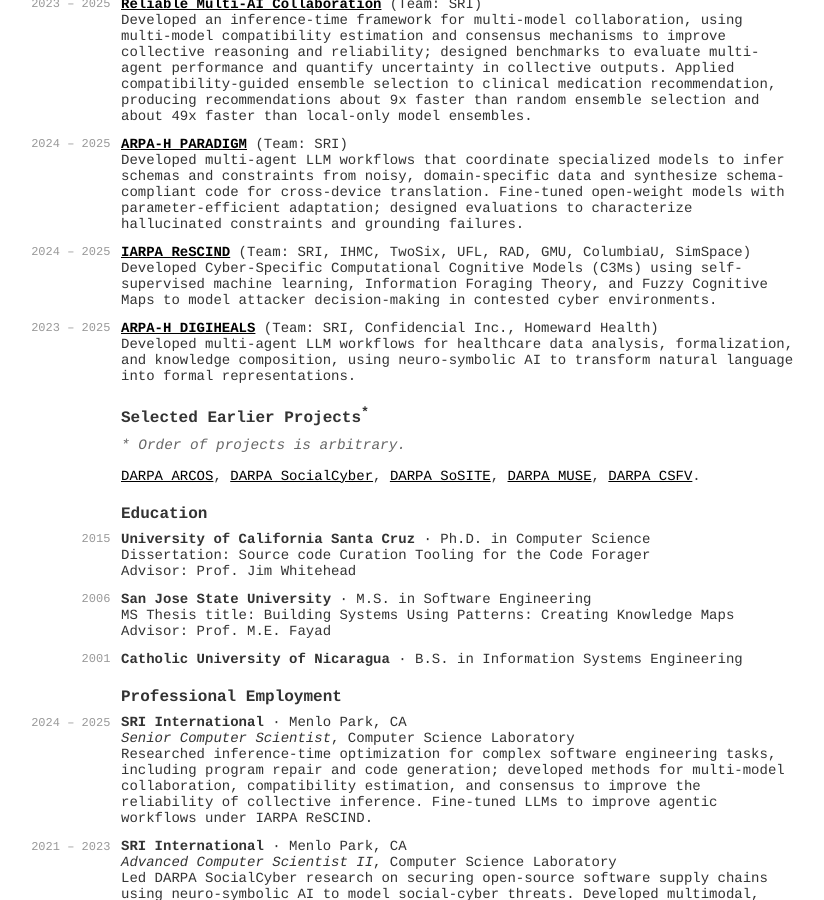
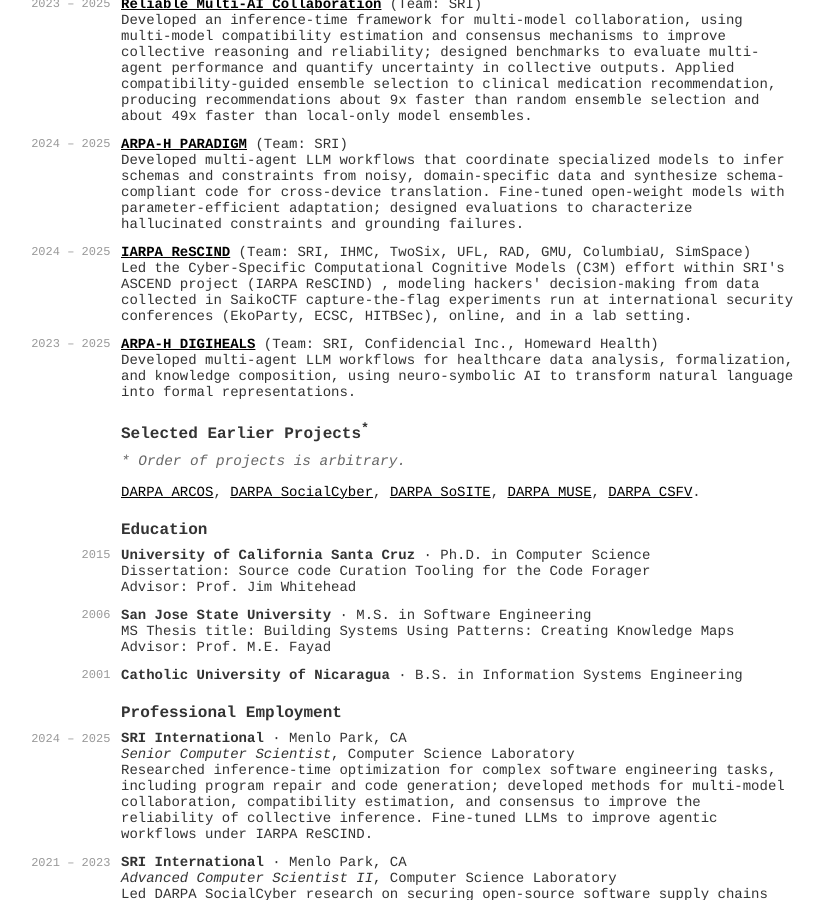
Before and after one commit to hsanchez/hsanchez.github.io, a Jekyll site: the page built from posts/notes/_posts/2017-02-01-cv.md, in a window 1280 px wide and 900 px high, scrolled down 1116 px. Shown: the whole window, without its empty margins (189-1013 px from the left). Built offline with Jekyll 4.4.1, drawn with Linux system fonts in a browser that asks for light colours.

Commit message:
Update 2017-02-01-cv.md

```diff
--- a/posts/notes/_posts/2017-02-01-cv.md
+++ b/posts/notes/_posts/2017-02-01-cv.md
@@ -181,7 +181,7 @@
         <div class="year">2024 &ndash; 2025</div>
         <div class="item">
             <span class="bold"><a href="https://www.iarpa.gov/research-programs/rescind">IARPA ReSCIND</a></span> (Team: SRI, IHMC, TwoSix, UFL, RAD, GMU, ColumbiaU, SimSpace) <br />
-            <span class="deemph">Developed Cyber-Specific Computational Cognitive Models (C3Ms) using self-supervised machine learning, Information Foraging Theory, and Fuzzy Cognitive Maps to model attacker decision-making in contested cyber environments.</span>
+            <span class="deemph">Led the Cyber-Specific Computational Cognitive Models (C3M) effort within SRI's ASCEND project (IARPA ReSCIND) , modeling hackers' decision-making from data collected in SaikoCTF capture-the-flag experiments run at international security conferences (EkoParty, ECSC, HITBSec), online, and in a lab setting.</span>
         </div>
     </div>
     <div class="entry">
```
